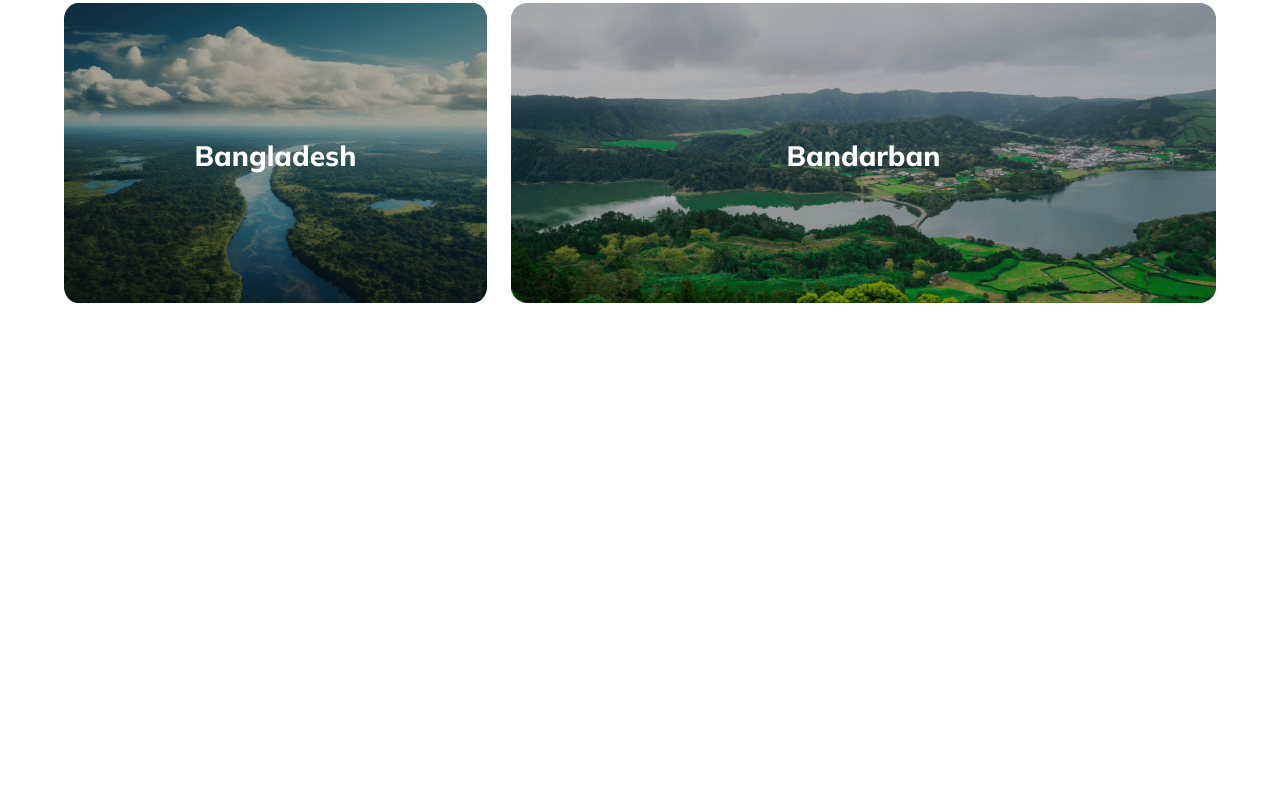
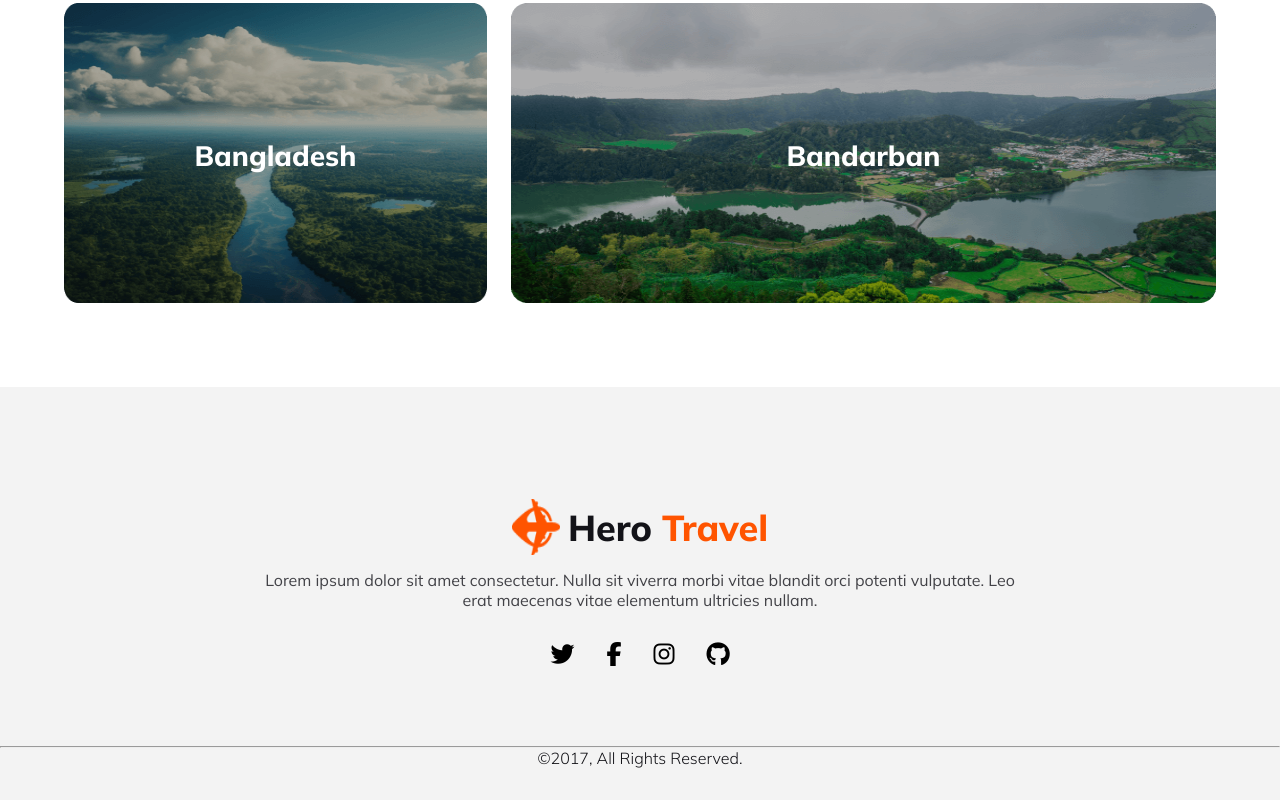
Before and after one commit to im-AbrarHossen/B9A2-HeroTravel-Project, a plain HTML site: page index.html in a window 1280 px wide. Shown: the part 2233-3033 px from the top of the page. Before the commit the page ends 2620 px from the top, so only its background shows below. Drawn offline with Linux system fonts and the light colour scheme.

Commit message:
fourth commit

```diff
--- a/index.html
+++ b/index.html
@@ -100,5 +100,25 @@
             </div>
         </div>
       </section>
+
+      <!-- footer -->
+
+      <footer class="footer-section">
+        <div class="container">
+            <div class="logo">
+                <img src="./images/Group 40071 (2).png" alt="">
+                <h3>Hero <span>Travel</span></h3>
+            </div>
+            <p>Lorem ipsum dolor sit amet consectetur. Nulla sit viverra morbi vitae blandit orci potenti vulputate. Leo<br>erat maecenas vitae elementum ultricies nullam.</p>
+            <div class="icons">
+                <i class="fa-brands fa-twitter"></i>
+                <i class="fa-brands fa-facebook-f"></i>
+                <i class="fa-brands fa-instagram"></i>
+                <i class="fa-brands fa-github"></i>
+            </div>
+        </div>
+        <hr/>
+        <p>&copy;2017, All Rights Reserved.</p>
+      </footer>
 </body>
 </html>
--- a/styles/style.css
+++ b/styles/style.css
@@ -237,3 +237,40 @@ nav {
     grid-template-columns: 0.75fr 1.25fr;
     gap: 24px;
 }
+
+/* footer */
+
+.footer-section {
+    background-color: rgba(19, 19, 24, 0.05);
+    padding: 2rem 0;
+    text-align: center;
+}
+.footer-section .logo {
+    margin-bottom: 15px;
+}
+.footer-section .container {
+    display: flex;
+    flex-direction: column;
+    align-items: center;
+}
+.footer-section .container p {
+    font-size: 16px;
+    font-weight: 400;
+    color: var(--text-color);
+    margin-bottom: 32px;
+}
+.icons {
+    display: flex;
+    justify-content: space-between;
+    align-items: center;
+    gap: 32px;
+}
+.icons i {
+    font-size: 24px;
+}
+
+.footer-section p  {
+    font-size: 16px;
+    font-weight: 300;
+    color: rgb(19, 19, 24);
+}
```
